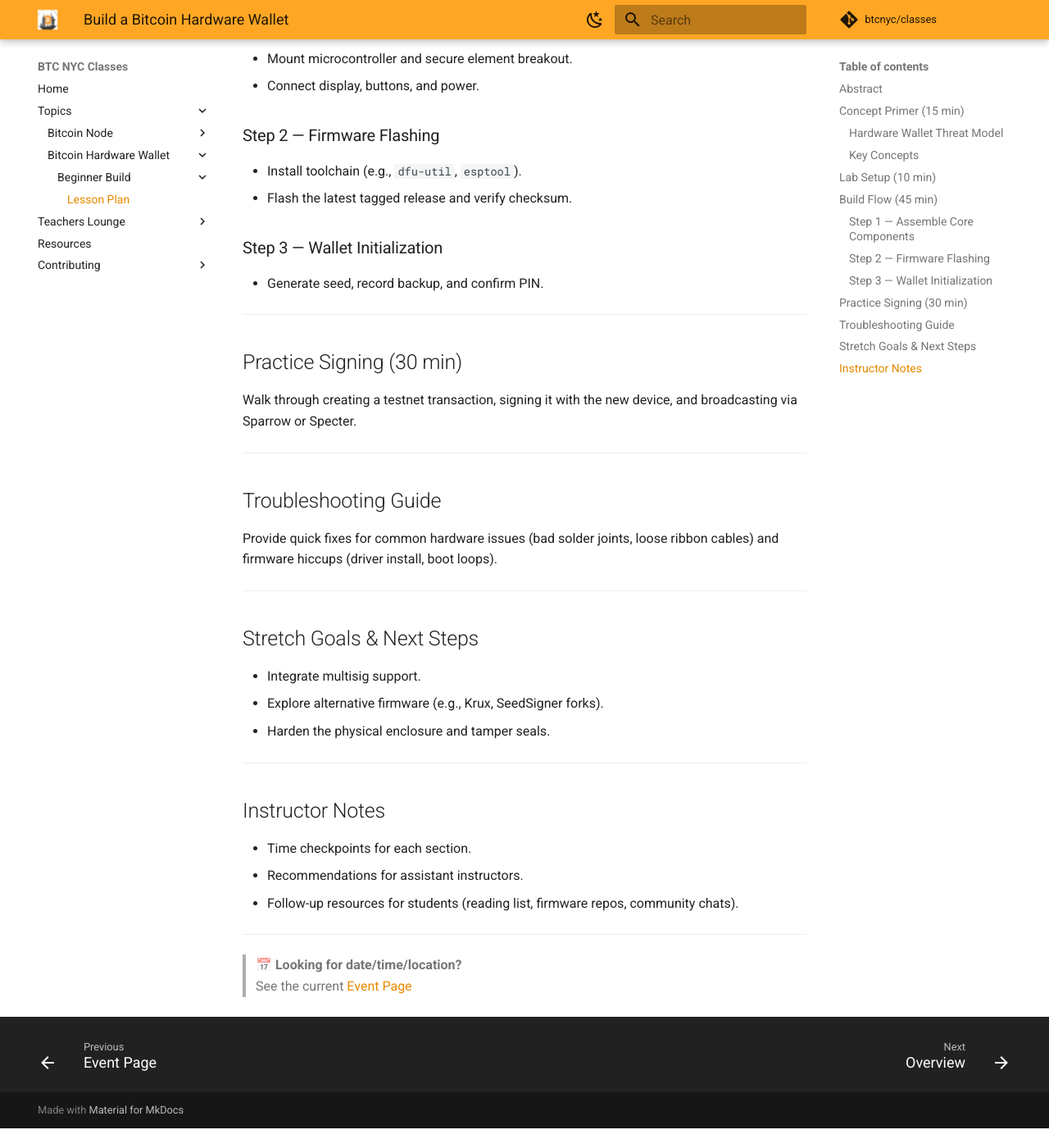
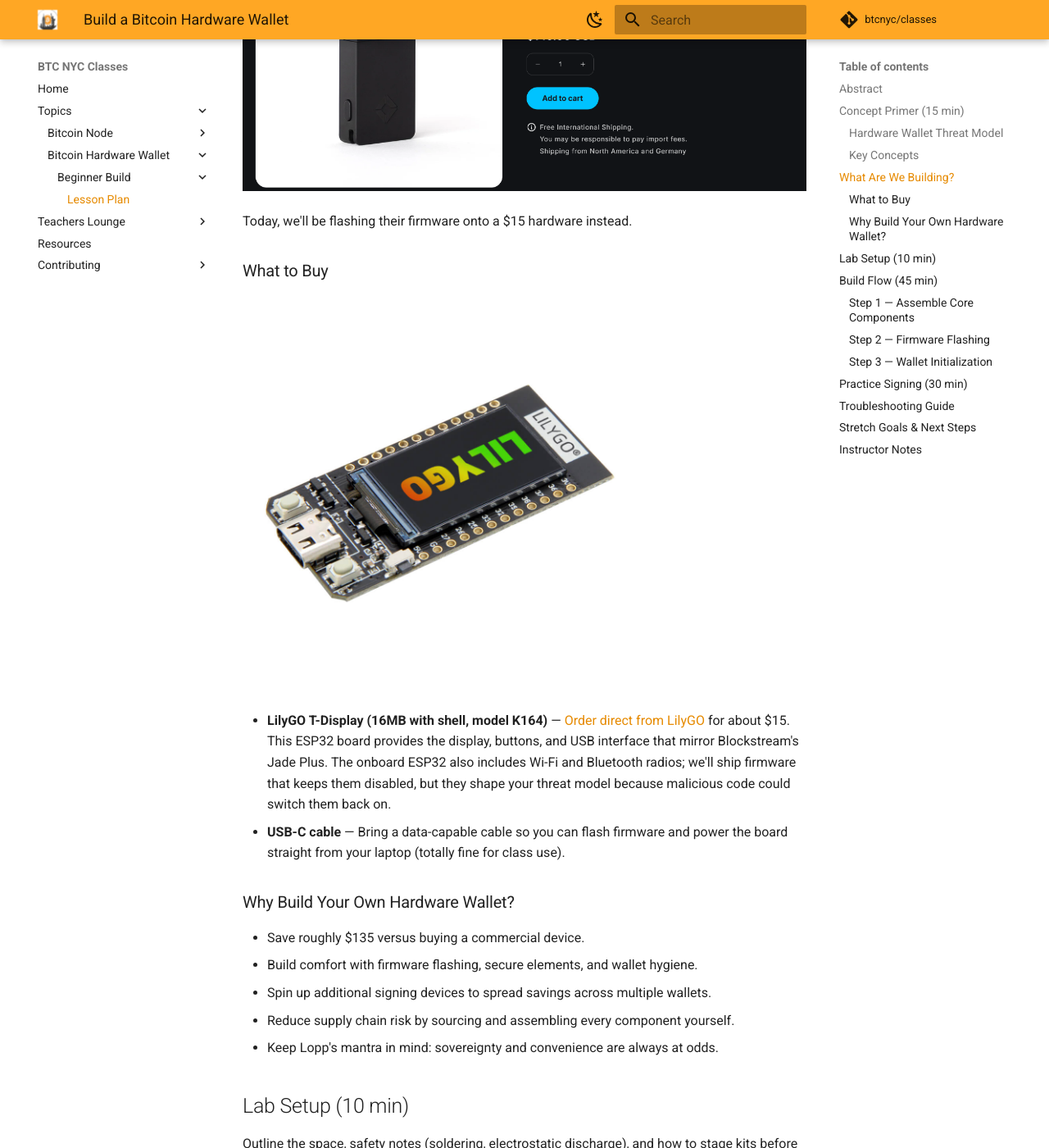
Before and after one commit to btcnyc/classes, an MkDocs documentation site: the page built from docs/topics/bitcoin-hardware-wallet/00-beginners-hardware-wallet/lesson.md, in a window 1280 px wide and 1400 px high, scrolled down 2491 px. Shown: the whole window at 82% size. Built offline with MkDocs 1.6.1 and Material for MkDocs 9.7.7, drawn with Linux system fonts in a browser that asks for light colours; comment, search, counter and statistics services are not loaded; before the commit the page ends 3867 px from its top, so only the background shows below that; some of the changed text lies outside the part shown.

Commit message:
Enhance hardware wallet what-to-buy section

```diff
--- a/docs/topics/bitcoin-hardware-wallet/00-beginners-hardware-wallet/lesson.md
+++ b/docs/topics/bitcoin-hardware-wallet/00-beginners-hardware-wallet/lesson.md
@@ -45,6 +45,28 @@
 - **Trusting firmware:** Firmware is the invisible operating system of the wallet. Always download from tagged releases, check the published hash, and understand that reproducible builds let multiple people compile the same code and arrive at the exact same binary. If the checksum does not match, you do not sign.
 
 ---
+
+## What Are We Building?
+We are taking generic hardware, the LilyGo T-Display, and flashing Jade SDK firmware on it. The [Jade Plus](https://blockstream.com/jade/jade-plus/) is an open-source wallet, which typically costs $150:
+
+![Blockstream Jade Plus hardware wallet](../assets/blockstream_jade_plus.webp)
+
+Today, we'll be flashing their firmware onto a $15 hardware instead.
+
+### What to Buy
+
+![LilyGO T-Display development board](../assets/LILYGO-T-DISPLAY.jpg){ width="70%" }
+
+- **LilyGO T-Display (16MB with shell, model K164)** — [Order direct from LilyGO](https://lilygo.cc/products/t-display?srsltid=AfmBOornob5U3FzZifuSwBBOdeXKcdPDqkYEnAVYKBLdzl0BPyNglGBR) for about $15. This ESP32 board provides the display, buttons, and USB interface that mirror Blockstream's Jade Plus. The onboard ESP32 also includes Wi-Fi and Bluetooth radios; we'll ship firmware that keeps them disabled, but they shape your threat model because malicious code could switch them back on.
+- **USB-C cable** — Bring a data-capable cable so you can flash firmware and power the board straight from your laptop (totally fine for class use).
+
+### Why Build Your Own Hardware Wallet?
+
+- Save roughly $135 versus buying a commercial device.
+- Build comfort with firmware flashing, secure elements, and wallet hygiene.
+- Spin up additional signing devices to spread savings across multiple wallets.
+- Reduce supply chain risk by sourcing and assembling every component yourself.
+- Keep Lopp's mantra in mind: sovereignty and convenience are always at odds.
 
 ## Lab Setup (10 min)
 
```
Also changed, not shown: docs/topics/bitcoin-hardware-wallet/assets/LILYGO-T-DISPLAY.jpg (added), docs/topics/bitcoin-hardware-wallet/assets/blockstream_jade_plus.webp (added).
